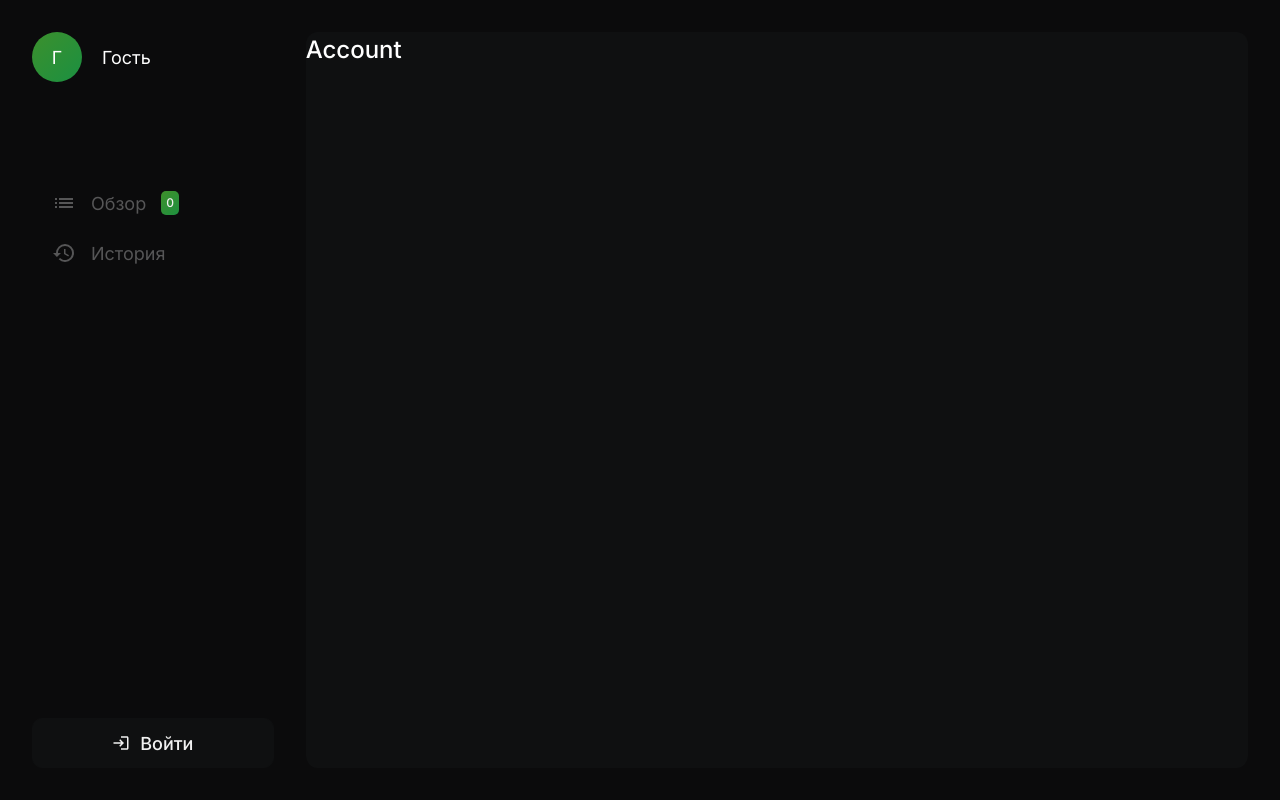
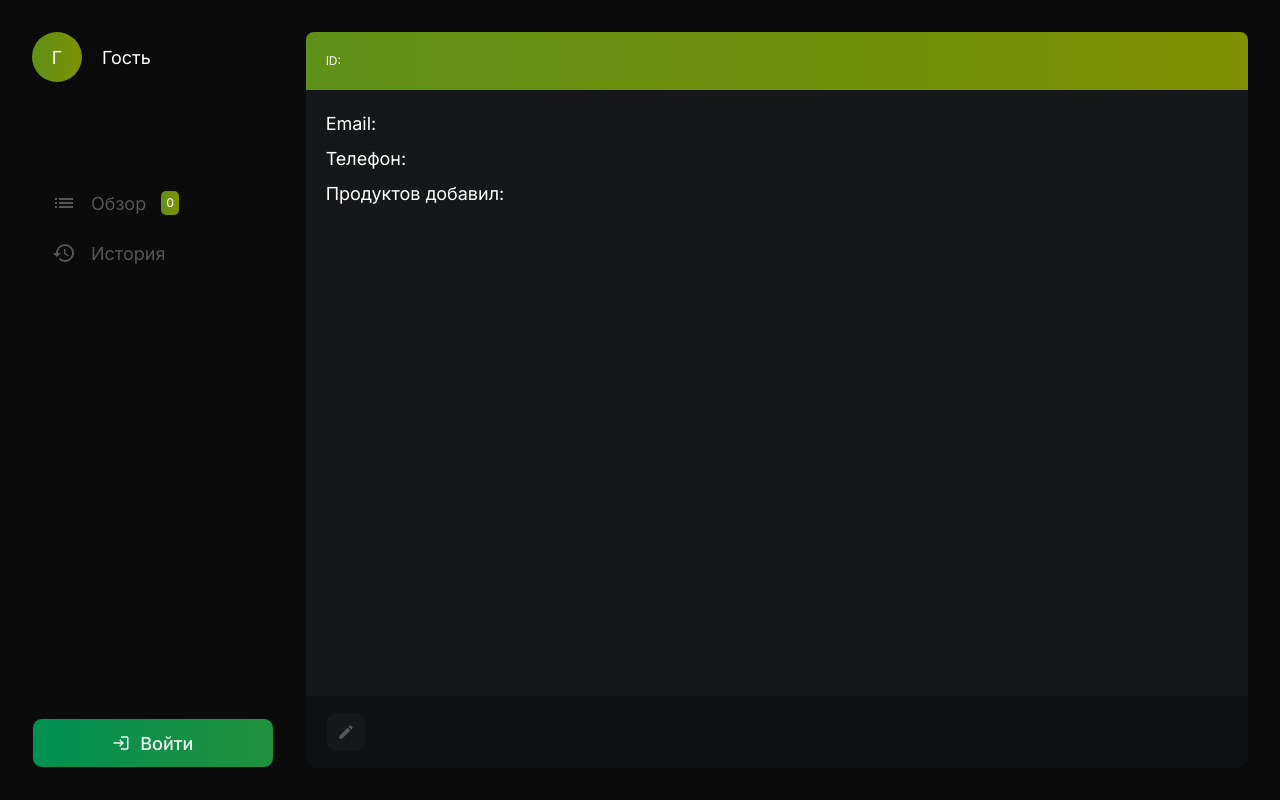
Before and after one commit to spandin/shelfx, a Next.js app: page /account in a window 1280 px wide. Built offline with nearby package versions, Linux system fonts and the light colour scheme; no server answers; the database is empty.

Commit message:
work with tool button

```diff
--- /dev/null
+++ b/app/account/Account.scss
@@ -0,0 +1,5 @@
+@import "@/app/mixins.scss";
+
+.Account__info {
+  @include bg-gradient;
+}
--- a/app/account/page.tsx
+++ b/app/account/page.tsx
@@ -1,12 +1,48 @@
-export const metadata = {
-  title: 'Профиль - ShelfX',
-  description: ''
-};
+"use client";
+
+import "./Account.scss";
+
+import { db } from "@/lib/firebase";
+import { UserAuth } from "@/context/AuthContext";
+
+import { IcButton } from "@/components/IcButton/IcButton";
+import { MdEdit, MdLogout } from "react-icons/md";
+
+// export const metadata = {
+//   title: "Профиль - ShelfX",
+//   description: "",
+// };
 
 export default function Account() {
+  const { logout, user } = UserAuth();
+
   return (
-    <div className="Account">
-      <h1>Account</h1>
+    <div className="Account min-w-sceen flex w-full flex-col">
+      <div className="Account__info flex flex-col bg-green-100 p-5 lg:rounded-t-lg">
+        <h1>{user?.email}</h1>
+        <p className="text-[12px]">ID: {user?.uid}</p>
+      </div>
+
+      <div className="Account__body flex flex-col gap-2 basis-full bg-darkD-300 p-5">
+        <p>
+          Email: <a href={`mailto:${user?.email}`}>{user?.email}</a>
+        </p>
+        <p>Телефон: </p>
+        <p>Продуктов добавил: </p>
+      </div>
+
+      <div className="Account__toolbar flex gap-4 px-5 py-4 lg:rounded-b-lg">
+        <IcButton
+          className="IcButtonA"
+          icon={<MdEdit />}
+          text="Обновить информацию"
+        />
+        <IcButton
+          className="IcButtonA lg:hidden"
+          icon={<MdLogout />}
+          text="Выйти из аккаунта"
+        />
+      </div>
     </div>
   );
 }
--- a/app/globals.scss
+++ b/app/globals.scss
@@ -87,11 +87,11 @@ button {
 //-Scrollbar----------------------------------------------------------------------------------------------------------------------------
 
 ::-webkit-scrollbar {
-  width: 4px;
+  width: 3px;
 }
 
 ::-webkit-scrollbar-thumb {
-  background: theme("colors.green-100");
+  background: theme("colors.white-100");
   border-radius: 5px;
 }
 
--- a/app/mixins.scss
+++ b/app/mixins.scss
@@ -1,5 +1,5 @@
 @mixin bg-gradient {
-  background: linear-gradient(-45deg, #009052, #849000);
+  background: linear-gradient(90deg, #009052, #849000);
   background-size: 400% 400%;
   animation: gradient 15s ease infinite;
 }
--- a/app/products/[id]/page.jsx
+++ b/app/products/[id]/page.jsx
@@ -42,8 +42,8 @@ export default function Product({ params }) {
       </div>
 
       <div className="Product__toolbar flex gap-4 px-5 py-4 lg:rounded-b-lg">
-        <IcButton icon={<MdEdit />} />
-        <IcButton icon={<MdDelete />} />
+        <IcButton className="IcButtonA" icon={<MdEdit />} text="Обновить" />
+        <IcButton className="IcButtonA" icon={<MdDelete />} text="Удалить" />
       </div>
     </div>
   );
--- a/components/Aside/Aside.scss
+++ b/components/Aside/Aside.scss
@@ -39,3 +39,20 @@
     }
   }
 }
+
+.Login-btn,
+.Logout-btn {
+  @include bg-gradient;
+  // font-size: 16px;
+  // svg {
+  //   font-size: 20px;
+  // }
+  &:hover {
+    @include bg-gradient;
+    // font-size: 0px;
+    // gap: 0px;
+    // svg {
+    //   font-size: 22px;
+    // }
+  }
+}
--- a/components/IcButton/IcButton.jsx
+++ b/components/IcButton/IcButton.jsx
@@ -1,3 +1,5 @@
+import "./IcButton.scss";
+
 export function IcButton({ onClick, className, icon, text }) {
   return (
     <button className={className} onClick={onClick}>
--- /dev/null
+++ b/components/IcButton/IcButton.scss
@@ -0,0 +1,36 @@
+.IcButton {
+  min-width: 40px;
+  max-height: 40px;
+  padding: 5px;
+  background-color: theme("colors.darkD-300");
+  color: theme("colors.darkG-200");
+  &:hover {
+    background-color: theme("colors.darkG-100");
+    color: theme("colors.white-100");
+  }
+  svg {
+    width: 18px;
+  }
+}
+
+.IcButtonA {
+  min-width: 40px;
+  max-height: 40px;
+  padding: 5px;
+  background-color: theme("colors.darkD-300");
+  color: theme("colors.darkG-200");
+  font-size: 0px;
+  padding: 0px 10px;
+  gap: 0px;
+  &:hover {
+    background-color: theme("colors.darkG-100");
+    color: theme("colors.white-100");
+    font-size: 14px;
+    padding: 0px 10px;
+    gap: 10px;
+  }
+  svg {
+    width: 18px;
+    font-size: 18px;
+  }
+}
```
